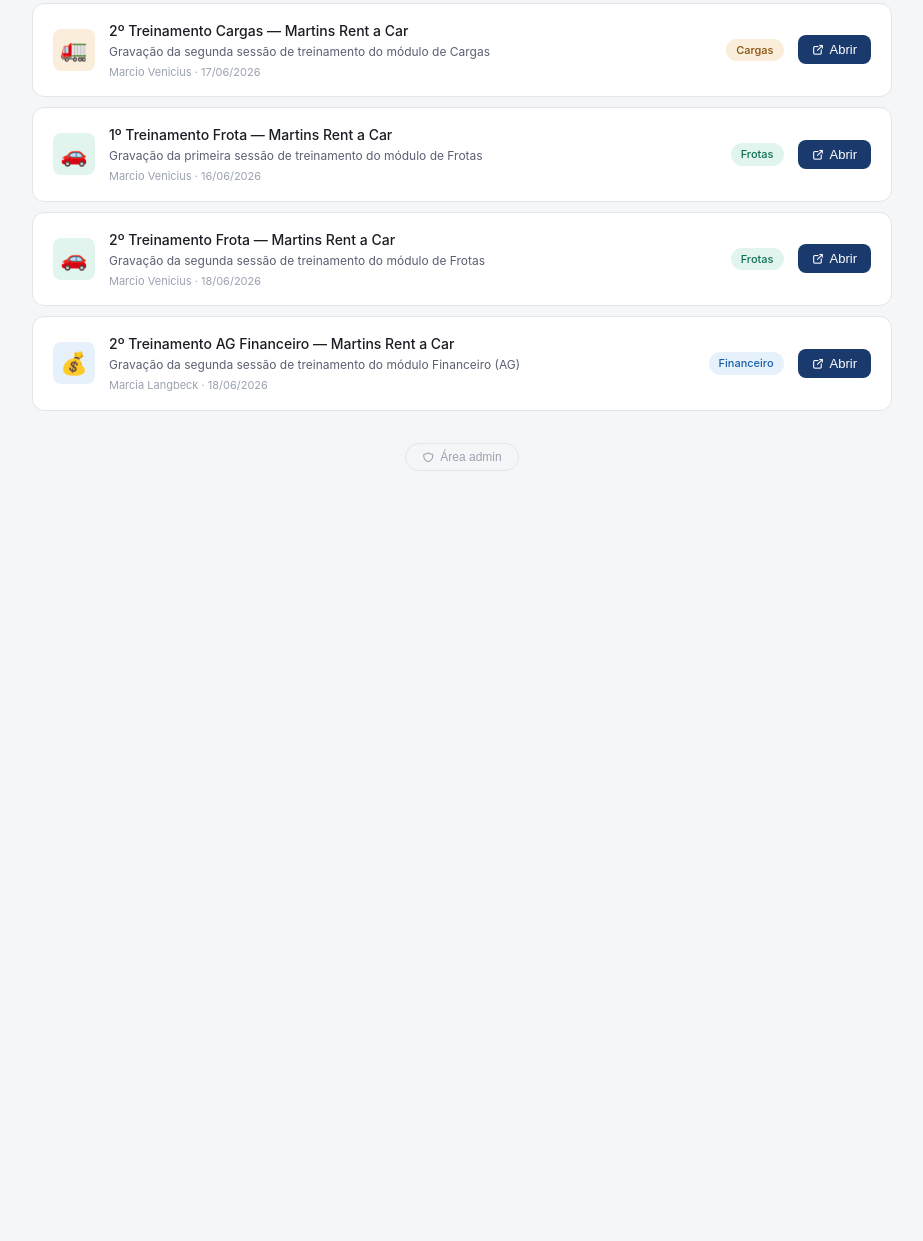
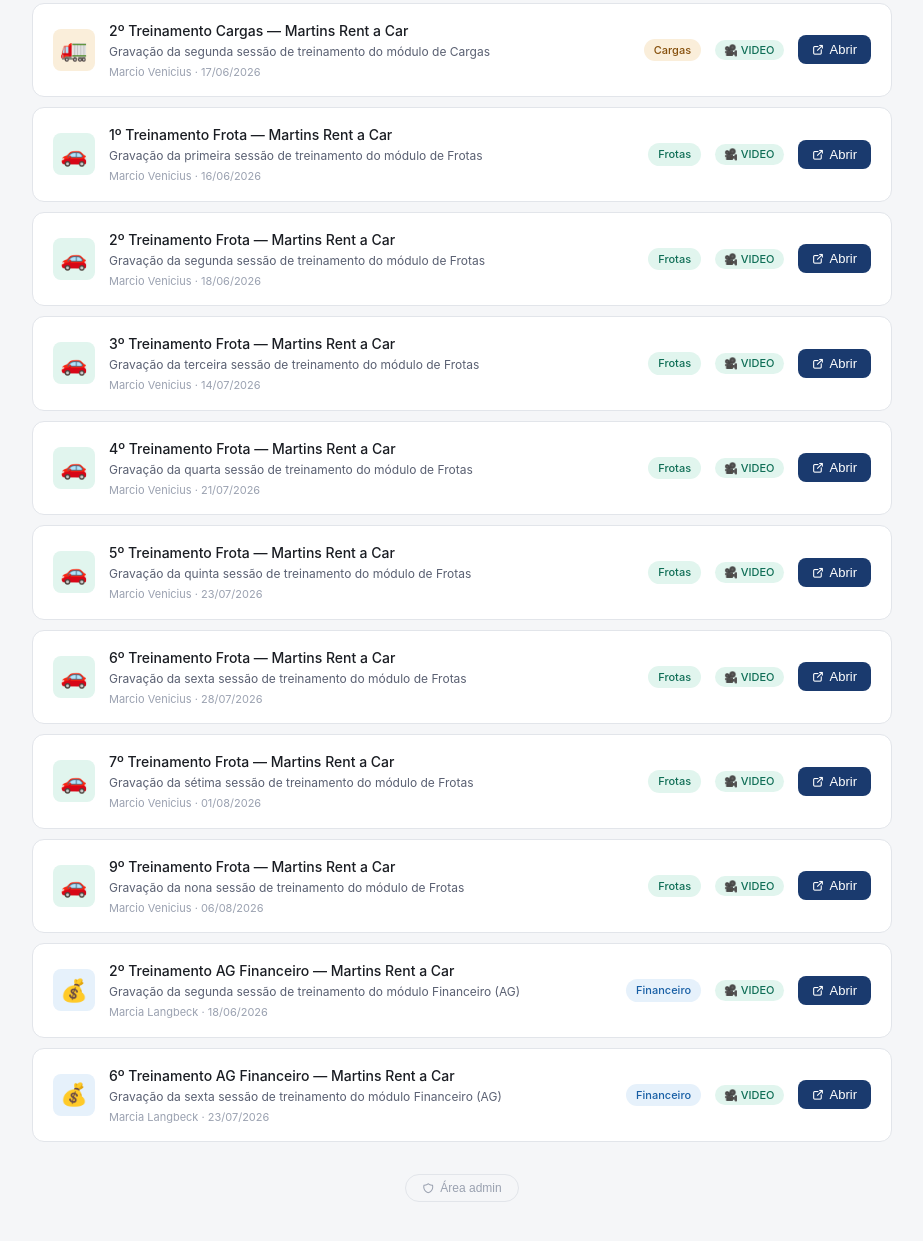
Before and after one commit to elielson60/Treinamentos---ERP, a plain HTML site: page index.html in a window 1280 px wide. Shown: the part 733-1974 px from the top of the page, without its empty margins (178-1101 px from the left). Before the commit the page ends 1268 px from the top, so only its background shows below. Drawn offline with Linux system fonts and the light colour scheme.

Commit message:
Add files via upload

```diff
--- a/index.html
+++ b/index.html
@@ -560,58 +560,105 @@
 let activeCat = 'Todos';
 
 /* ── DADOS SEED ── */
-const SEED_VERSION = 4;
+const SEED_VERSION = 6;
 const SEED = [
   {
     id: 6,
     title: '1ª Apresentação do Sistema ERP Veica',
     url: 'https://drive.google.com/file/d/1pl3kTYUUMs6N5lE-kaC68I49Ggwu15Yi/view?usp=sharing',
     desc: 'Primeira apresentação oficial do sistema ERP Veica Tecnologia para a equipe de implantação',
-    cat: 'Geral', auth: 'Elielson', date: '2026-06-22',
-    tipo: 'video'
+    cat: 'Geral', auth: 'Elielson', date: '2026-06-22', tipo: 'video'
   },
   {
     id: 7,
     title: 'Docs Diversos — Materiais e PDFs',
     url: 'https://drive.google.com/drive/folders/1Kbnn865Rljv69P3aG2EuqQsH_6K4EfG_?usp=sharing',
     desc: 'Pasta com documentos diversos, manuais e materiais em PDF da implantação ERP Veica',
-    cat: 'Geral', auth: 'Elielson', date: '2026-06-22',
-    tipo: 'pasta'
+    cat: 'Geral', auth: 'Elielson', date: '2026-06-22', tipo: 'pasta'
   },
   {
     id: 1,
     title: '1º Treinamento Cargas — Martins Rent a Car',
     url: 'https://drive.google.com/file/d/1thQQvpfYmU0KBK7NDyVOaSxrU4A7EDGs/view?usp=sharing',
     desc: 'Gravação da primeira sessão de treinamento do módulo de Cargas',
-    cat: 'Cargas', auth: 'Marcio Venicius', date: '2026-06-15'
+    cat: 'Cargas', auth: 'Marcio Venicius', date: '2026-06-15', tipo: 'video'
   },
   {
     id: 2,
     title: '2º Treinamento Cargas — Martins Rent a Car',
     url: 'https://drive.google.com/file/d/1L1t_34towgxEA0KVxEWLGya_UldR93AB/view?usp=sharing',
     desc: 'Gravação da segunda sessão de treinamento do módulo de Cargas',
-    cat: 'Cargas', auth: 'Marcio Venicius', date: '2026-06-17'
+    cat: 'Cargas', auth: 'Marcio Venicius', date: '2026-06-17', tipo: 'video'
   },
   {
     id: 3,
     title: '1º Treinamento Frota — Martins Rent a Car',
-    url: 'https://drive.google.com/file/d/1c_JdBicOfhFLrDZ-t5aa_tN7RFC8zbs2/view?usp=sharing',
+    url: 'https://drive.google.com/file/d/1c_JdBicOfhFLrDZ-t5aa_tN7RFC8zbs2/view',
     desc: 'Gravação da primeira sessão de treinamento do módulo de Frotas',
-    cat: 'Frotas', auth: 'Marcio Venicius', date: '2026-06-16'
+    cat: 'Frotas', auth: 'Marcio Venicius', date: '2026-06-16', tipo: 'video'
   },
   {
     id: 4,
     title: '2º Treinamento Frota — Martins Rent a Car',
-    url: 'https://drive.google.com/file/d/1D5-mWx-ah8yMEznStoVNLJGP-dzmkKol/view?usp=sharing',
+    url: 'https://drive.google.com/file/d/1D5-mWx-ah8yMEznStoVNLJGP-dzmkKol/view',
     desc: 'Gravação da segunda sessão de treinamento do módulo de Frotas',
-    cat: 'Frotas', auth: 'Marcio Venicius', date: '2026-06-18'
+    cat: 'Frotas', auth: 'Marcio Venicius', date: '2026-06-18', tipo: 'video'
+  },
+  {
+    id: 13,
+    title: '3º Treinamento Frota — Martins Rent a Car',
+    url: 'https://drive.google.com/file/d/11ojOewvAV9_gM-qJn5usLXIeA941fUWs/view',
+    desc: 'Gravação da terceira sessão de treinamento do módulo de Frotas',
+    cat: 'Frotas', auth: 'Marcio Venicius', date: '2026-07-14', tipo: 'video'
+  },
+  {
+    id: 8,
+    title: '4º Treinamento Frota — Martins Rent a Car',
+    url: 'https://drive.google.com/file/d/1HDaZtVIn4ucLcppEXRYSEPFAtN6AzZbc/view',
+    desc: 'Gravação da quarta sessão de treinamento do módulo de Frotas',
+    cat: 'Frotas', auth: 'Marcio Venicius', date: '2026-07-21', tipo: 'video'
+  },
+  {
+    id: 9,
+    title: '5º Treinamento Frota — Martins Rent a Car',
+    url: 'https://drive.google.com/file/d/1uR53evEIRcBmgWAjyvnhiQQ7JGDV1t8Y/view',
+    desc: 'Gravação da quinta sessão de treinamento do módulo de Frotas',
+    cat: 'Frotas', auth: 'Marcio Venicius', date: '2026-07-23', tipo: 'video'
+  },
+  {
+    id: 10,
+    title: '6º Treinamento Frota — Martins Rent a Car',
+    url: 'https://drive.google.com/file/d/12u8zW_jOzYaWsoQUBlfZIduTO8PDrydB/view',
+    desc: 'Gravação da sexta sessão de treinamento do módulo de Frotas',
+    cat: 'Frotas', auth: 'Marcio Venicius', date: '2026-07-28', tipo: 'video'
+  },
+  {
+    id: 14,
+    title: '7º Treinamento Frota — Martins Rent a Car',
+    url: 'https://drive.google.com/file/d/1HqgCgSoa4SFK9mPicKB5fM1cGA5qin79/view',
+    desc: 'Gravação da sétima sessão de treinamento do módulo de Frotas',
+    cat: 'Frotas', auth: 'Marcio Venicius', date: '2026-08-01', tipo: 'video'
+  },
+  {
+    id: 11,
+    title: '9º Treinamento Frota — Martins Rent a Car',
+    url: 'https://drive.google.com/file/d/1kKPOdu33ZhNz5ZDs7Ta1spjdJZGhQlLU/view',
+    desc: 'Gravação da nona sessão de treinamento do módulo de Frotas',
+    cat: 'Frotas', auth: 'Marcio Venicius', date: '2026-08-06', tipo: 'video'
   },
   {
     id: 5,
     title: '2º Treinamento AG Financeiro — Martins Rent a Car',
     url: 'https://drive.google.com/file/d/1ENTofJU3u8PBCTgLncPUPS2IR0oUrjfK/view?usp=drive_link',
     desc: 'Gravação da segunda sessão de treinamento do módulo Financeiro (AG)',
-    cat: 'Financeiro', auth: 'Marcia Langbeck', date: '2026-06-18'
+    cat: 'Financeiro', auth: 'Marcia Langbeck', date: '2026-06-18', tipo: 'video'
+  },
+  {
+    id: 12,
+    title: '6º Treinamento AG Financeiro — Martins Rent a Car',
+    url: 'https://drive.google.com/file/d/1dRHHlCOH-lfOdMKwRxvPIlNJGB8vxiMt/view',
+    desc: 'Gravação da sexta sessão de treinamento do módulo Financeiro (AG)',
+    cat: 'Financeiro', auth: 'Marcia Langbeck', date: '2026-07-23', tipo: 'video'
   }
 ];
 
```
